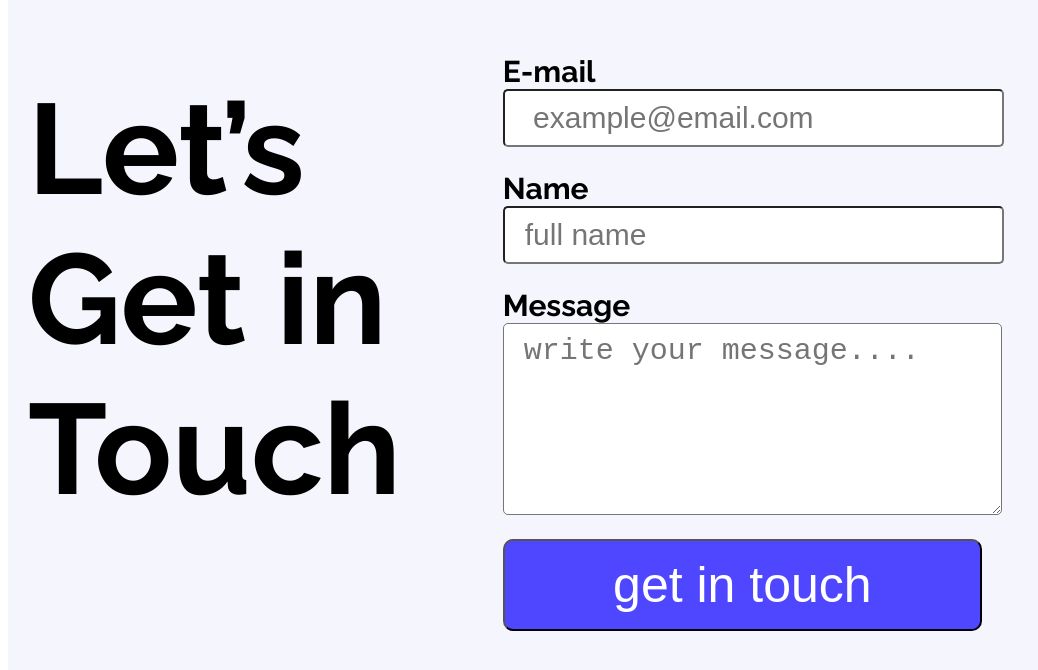
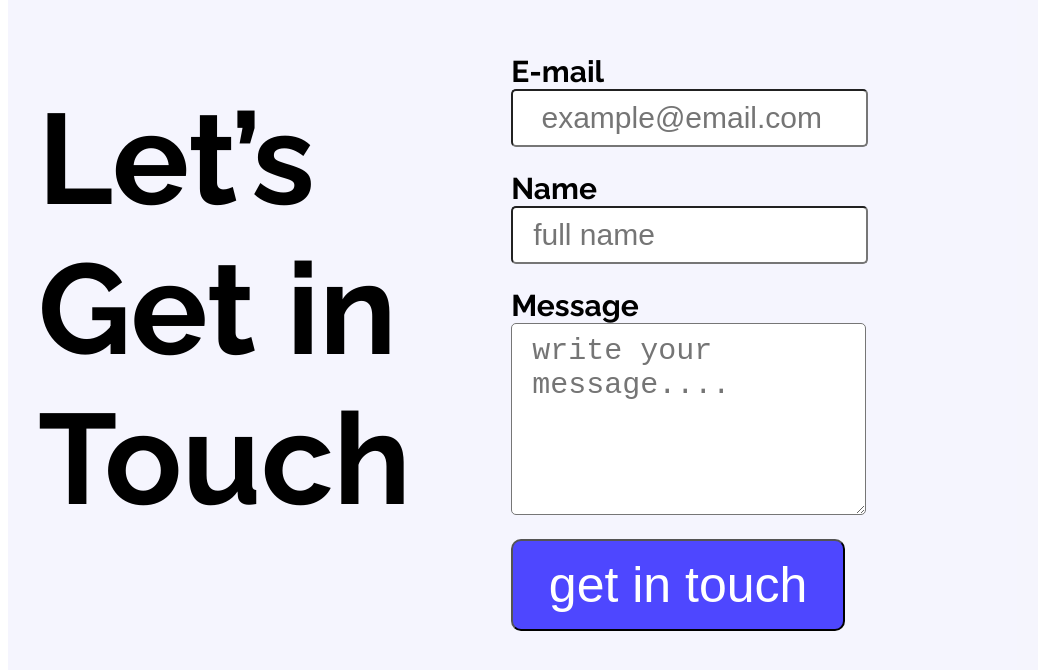
Before and after one commit to aliasgartamjid/B12A01-landing-launchpad, a plain HTML site: page index.html in a window 1280 px wide. Shown: the part 2873-3543 px from the top of the page, without its empty margins (0-1038 px from the left). Drawn offline with Linux system fonts and the light colour scheme.

Commit message:
touch-title margin correction 2nd

```diff
--- a/styles/styles.css
+++ b/styles/styles.css
@@ -41,7 +41,7 @@
     padding: 15px 30px;
     font-size: 50px;
     margin-bottom: 170px;
-    width: 178%
+    width: 128%
 
 }
 /* Navigation */
@@ -125,11 +125,10 @@ header{
 .touches-title{
     font-size: 8em;
     margin-top: 0px;
-    margin: 20px;
+    margin: 30px;
 }
 .touch{
     display: flex;
-    /* padding: 130px 230px; */
     margin-top: 0px;
     justify-content: space-around;
     background-color: rgb(222, 222, 250, 0.3);
@@ -140,8 +139,8 @@ header{
 }
 .touches input[type=email], .touches input[type=text], .touches textarea{
 
-    height: 100%;
-    width:  170%;
+    height: 70%;
+    width:  120%;
     border-radius: 5px;
     background-color: white;
     display: block;
```
